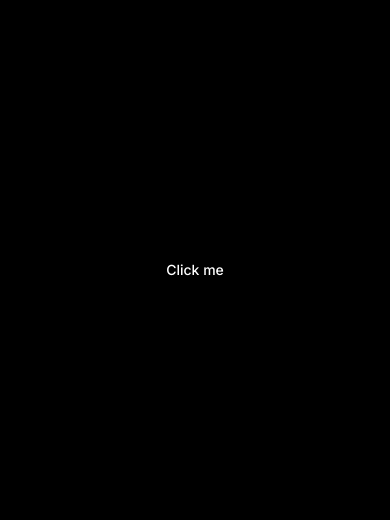
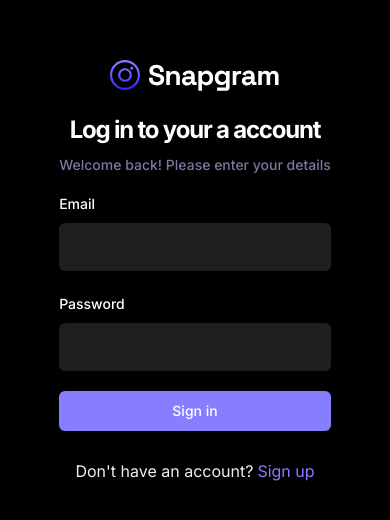
Before and after one commit to oanasasa/snapgram, a React (Vite) app: page /sign-in in a window 390 px wide. Shown: the part 152-672 px from the top of the page. Built offline with nearby package versions, Linux system fonts and the light colour scheme; no server answers.

Commit message:
ADDED the finaly functionality of user Authentification

```diff
--- a/package.json
+++ b/package.json
@@ -15,7 +15,7 @@
     "@radix-ui/react-slot": "^1.0.2",
     "@radix-ui/react-toast": "^1.1.5",
     "@tanstack/react-query": "^5.29.0",
-    "appwrite": "^14.0.0",
+    "appwrite": "^13.0.2",
     "class-variance-authority": "^0.7.0",
     "clsx": "^2.1.0",
     "lucide-react": "^0.364.0",
--- a/src/_auth/forms/SigninForm.tsx
+++ b/src/_auth/forms/SigninForm.tsx
@@ -1,11 +1,132 @@
+import { z } from "zod";
+import { zodResolver } from "@hookform/resolvers/zod";
+import { useToast } from "@/components/ui/use-toast";
+import { useForm } from "react-hook-form";
+import {
+    Form,
+    FormControl,
+    FormField,
+    FormItem,
+    FormLabel,
+    FormMessage,
+} from "@/components/ui/form";
+import { Input } from "@/components/ui/input";
 import { Button } from "@/components/ui/button";
+import { SigninValidationSchema } from "@/lib/validation";
+import Loader from "../../components/shared/Loader";
+import { Link, useNavigate } from "react-router-dom";
+import { useSignInAccount } from "@/lib/react-query/queriesAndMutations";
+import { useUserContext } from "@/context/AuthContext";
 
 const SigninForm = () => {
-  return (
-    <div>
-      <Button>Click me</Button>
-    </div>
-  );
+    const { toast } = useToast();
+    const navigate = useNavigate();
+    const { checkAuthUser, isLoading: isUserLoading } = useUserContext();
+
+    const { mutateAsync: signInAccount } = useSignInAccount();
+
+    // 1. Define your form.
+    const form = useForm<z.infer<typeof SigninValidationSchema>>({
+        resolver: zodResolver(SigninValidationSchema),
+        defaultValues: {
+            email: "",
+            password: "",
+        },
+    });
+
+    // 2. Define a submit handler.
+    async function onSubmit(values: z.infer<typeof SigninValidationSchema>) {
+        const session = await signInAccount({
+            email: values.email,
+            password: values.password
+        });
+
+        if (!session) {
+            return toast({
+                title: "Sign up failed. Please try again!",
+            });
+        }
+
+        const isLoggedIn = await checkAuthUser();
+
+        if (isLoggedIn) {
+          form.reset();
+            navigate('/');
+        } else {
+            return toast({
+                title: "Sign up failed. Please try again!",
+            });
+        }
+    }
+
+    return (
+        <Form {...form}>
+            <div className="sm:w-420 flex-center flex-col">
+                <img src="/assets/images/logo.svg" />
+                <h2 className="h3-bold md:h2-bold pt-5 sm:pt-12">
+                    Log in to your a account
+                </h2>
+                <p className="text-light-3 small-medium md:base-regular mt-2">
+                    Welcome back! Please enter your details
+                </p>
+                <form
+                    onSubmit={form.handleSubmit(onSubmit)}
+                    className="flex flex-col gap-5 w-full mt-4">
+                    <FormField
+                        control={form.control}
+                        name="email"
+                        render={({ field }) => (
+                            <FormItem>
+                                <FormLabel>Email</FormLabel>
+                                <FormControl>
+                                    <Input
+                                        type="email"
+                                        className="shad-input"
+                                        {...field}
+                                    />
+                                </FormControl>
+                                <FormMessage />
+                            </FormItem>
+                        )}
+                    />
+                    <FormField
+                        control={form.control}
+                        name="password"
+                        render={({ field }) => (
+                            <FormItem>
+                                <FormLabel>Password</FormLabel>
+                                <FormControl>
+                                    <Input
+                                        type="password"
+                                        className="shad-input"
+                                        {...field}
+                                    />
+                                </FormControl>
+                                <FormMessage />
+                            </FormItem>
+                        )}
+                    />
+                    <Button type="submit" className="shad-button_primary">
+                        {isUserLoading ? (
+                            <div className="flex-center gap-2">
+                                <Loader /> Loading...
+                            </div>
+                        ) : (
+                            "Sign in"
+                        )}
+                    </Button>
+                    <p className="text-small-regular text-light-2 text-center mt-2">
+                        Don't have an account?
+                        <Link
+                            to="/sign-up"
+                            className="text-primary-500 text-small-smibold ml-1">
+                            Sign up
+                        </Link>
+                    </p>
+                </form>
+            </div>
+        </Form>
+    );
 };
 
 export default SigninForm;
--- a/src/_auth/forms/SignupForm.tsx
+++ b/src/_auth/forms/SignupForm.tsx
@@ -10,19 +10,21 @@
     FormMessage,
 } from "@/components/ui/form";
 import { Input } from "@/components/ui/input";
-
 import { Button } from "@/components/ui/button";
 import { useForm } from "react-hook-form";
 import { SignupValidationSchema } from "@/lib/validation";
 import Loader from "../../components/shared/Loader";
-import { Link } from "react-router-dom";
+import { Link, useNavigate } from "react-router-dom";
 import { useCreateUserAccount, useSignInAccount } from "@/lib/react-query/queriesAndMutations";
+import { useUserContext } from "@/context/AuthContext";
 
 const SignupForm = () => {
     const { toast } = useToast();
+    const navigate = useNavigate();
+    const { checkAuthUser, isLoading: isUserLoading } = useUserContext();
 
-    const {mutateAsync: createUserAccount, isLoading: isCreatingUser} = useCreateUserAccount();
-    const { mutateAsync: signInAccount, isLoading: isSigninIn } = useSignInAccount();
+    const {mutateAsync: createUserAccount, isPending : isCreatingUser} = useCreateUserAccount();
+    const { mutateAsync: signInAccount, isPending: isSigninIn } = useSignInAccount();
 
     // 1. Define your form.
     const form = useForm<z.infer<typeof SignupValidationSchema>>({
@@ -52,6 +54,17 @@
         });
 
         if (!session) {
+            return toast({
+                title: "Sign up failed. Please try again!",
+            });
+        }
+
+        const isLoggedIn = await checkAuthUser();
+
+        if (isLoggedIn) {
+            form.reset();
+            navigate('/');
+        } else {
             return toast({
                 title: "Sign up failed. Please try again!",
             });
--- a/src/context/AuthContext.tsx
+++ b/src/context/AuthContext.tsx
@@ -1,4 +1,8 @@
-import {createContext, useContext, useEffect, useState} from 'react'
+import { getCurrentUser } from '@/lib/appwrite/api';
+import { IContextType, IUser } from '@/types';
+import { createContext, useContext, useEffect, useState } from 'react';
+import { useNavigate } from 'react-router-dom';
+
 export const INITIAL_USER = {
   id: '',
   name: '',
@@ -6,12 +10,75 @@
   email: '',
   imageUrl: '',
   bio: '',
+};
+
+const INITIAL_STATE = {
+  user: INITIAL_USER,
+  isLoading: false,
+  isAuthenticated: false,
+  setUser: () => { },
+  setIsAuthenticated: () => { },
+  checkAuthUser: async () => { }
 }
 
-const AuthContext = () => {
+const AuthContext = createContext<IContextType>(INITIAL_STATE);
+
+const AuthProvider = ({ children }: { children: React.ReactNode }) => {
+
+  const [user, setUser] = useState<IUser>(INITIAL_USER);
+  const [isLoading, setIsLoading] = useState(false);
+  const [isAuthenticated, setIsAuthenticated] = useState(false);
+  const navigate = useNavigate();
+
+  const checkAuthUser = async () => {
+    try{
+      const currentAccount = await getCurrentUser();
+
+      if (currentAccount) {
+        setUser({
+          id: currentAccount.$id,
+          name: currentAccount.name,
+          username: currentAccount.username,
+          email: currentAccount.email,
+          imageUrl: currentAccount.imageUrl,
+          bio: currentAccount.bio
+        });
+
+        setIsAuthenticated(true);
+
+        return true;
+      }
+
+      return false;
+
+    } catch (error) {
+      console.log(error);
+      return false;
+    } finally {
+      setIsLoading(false);
+    }
+  };
+
+  useEffect(() => {
+
+    if (
+      localStorage.getItem('cookieFallback') === null ||
+      localStorage.getItem('cookieFallback') === '[]'
+    ) navigate('/sign-in');
+
+    checkAuthUser();
+
+  }, []);
+
+  const value = { user, setUser, isLoading, setIsLoading, isAuthenticated, setIsAuthenticated, checkAuthUser}
+
   return (
-    <div>AuthContext</div>
+    <AuthContext.Provider value={value}>
+      {children}
+    </AuthContext.Provider>
   )
 }
 
-export default AuthContext
+export default AuthProvider;
+
+export const useUserContext = () => useContext(AuthContext);
--- a/src/lib/appwrite/api.ts
+++ b/src/lib/appwrite/api.ts
@@ -1,5 +1,5 @@
 import { INewUser } from "@/types";
-import { ID } from "appwrite";
+import { ID, Query } from "appwrite";
 import { account, appwriteConfig, avatars, databases } from "./config";
 
 export async function createUserAccount(user: INewUser) {
@@ -45,10 +45,31 @@
 
 export async function signInAccount(user: { email: string, password: string }) {
     try {
-        const session = await account.createEmailPasswordSession(user.email, user.password);
+        const session = await account.createEmailSession(user.email, user.password);
 
         return session;
     } catch (error) {
         console.log(error);
     }
 }
+
+export async function getCurrentUser() {
+    try {
+        const currentAccount = await account.get();
+        if (!currentAccount) throw Error;
+
+        const currentUser = await databases.listDocuments(
+            appwriteConfig.databaseId,
+            appwriteConfig.userCollectionId,
+            [Query.equal("accountId", currentAccount.$id)]
+        )
+
+        if (!currentUser) throw Error;
+
+        return currentUser.documents[0];
+
+     } catch (error) {
+        console.log(error);
+        return null;
+    }
+}
--- /dev/null
+++ b/src/lib/react-query/QueryProvider.tsx
@@ -0,0 +1,10 @@
+import { ReactNode } from 'react';
+import { QueryClient, QueryClientProvider } from '@tanstack/react-query';
+
+const queryClient = new QueryClient();
+
+export const QueryProvider = ({children} : {children: ReactNode}) => {
+  return (
+      <QueryClientProvider client={queryClient}>{children}</QueryClientProvider>
+  )
+}
--- a/src/lib/validation/index.ts
+++ b/src/lib/validation/index.ts
@@ -8,3 +8,10 @@
         .string()
         .min(8, {message: "Password should be at least 8 characters"}),
 });
+
+export const SigninValidationSchema = z.object({
+    email: z.string().email(),
+    password: z
+        .string()
+        .min(8, {message: "Password should be at least 8 characters"}),
+});
--- a/src/main.tsx
+++ b/src/main.tsx
@@ -1,9 +1,15 @@
 import ReactDOM from "react-dom/client";
 import { BrowserRouter } from "react-router-dom";
 import App from "./App";
+import AuthProvider from "./context/AuthContext";
+import { QueryProvider } from "./lib/react-query/QueryProvider";
 
 ReactDOM.createRoot(document.getElementById("root")!).render(
     <BrowserRouter>
-        <App />
+        <QueryProvider>
+            <AuthProvider>
+                <App />
+            </AuthProvider>
+        </QueryProvider>
     </BrowserRouter>
 );
```
Also changed, not shown: src/types/index.ts (+8 -0 lines), 1 other file (tests, documents, lock files or other folders). Lines whose indentation alone changed are shown as unchanged.
